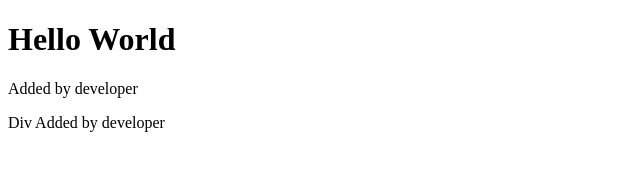
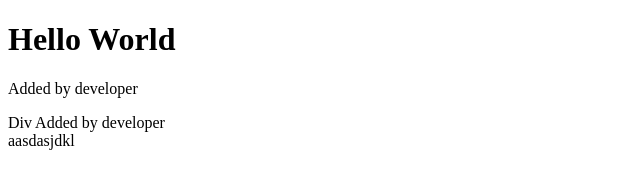
Before and after one commit to nishad-bdg/test-project, a plain HTML site: page index.html in a window 1280 px wide. Shown: the full height of the page, 0-640 px from the left. Drawn offline with Linux system fonts and the light colour scheme.

Commit message:
updated 2

```diff
--- a/index.html
+++ b/index.html
@@ -9,6 +9,7 @@
     <h1>Hello World</h1>
     <p>Added by developer</p>
     <div>Div Added by developer</div>
+    aasdasjdkl
 </body>
 
 </html>
```
